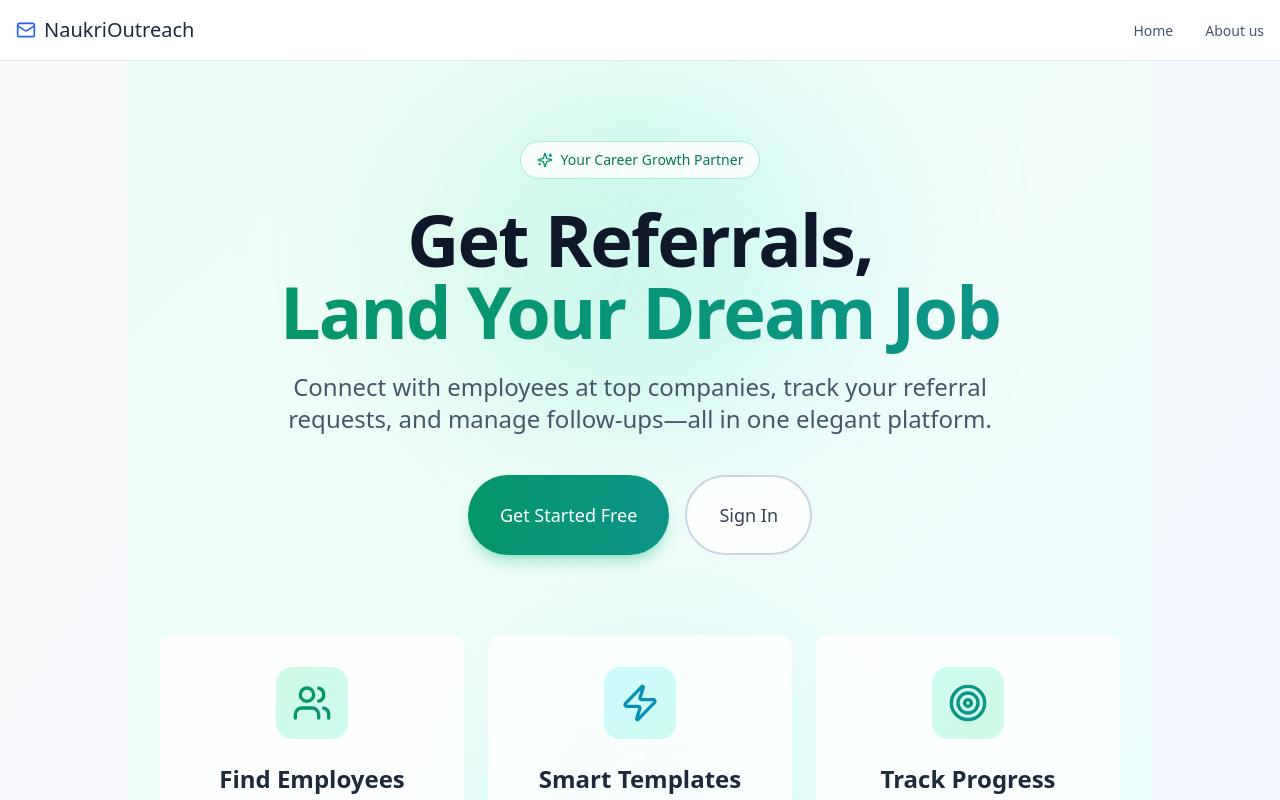
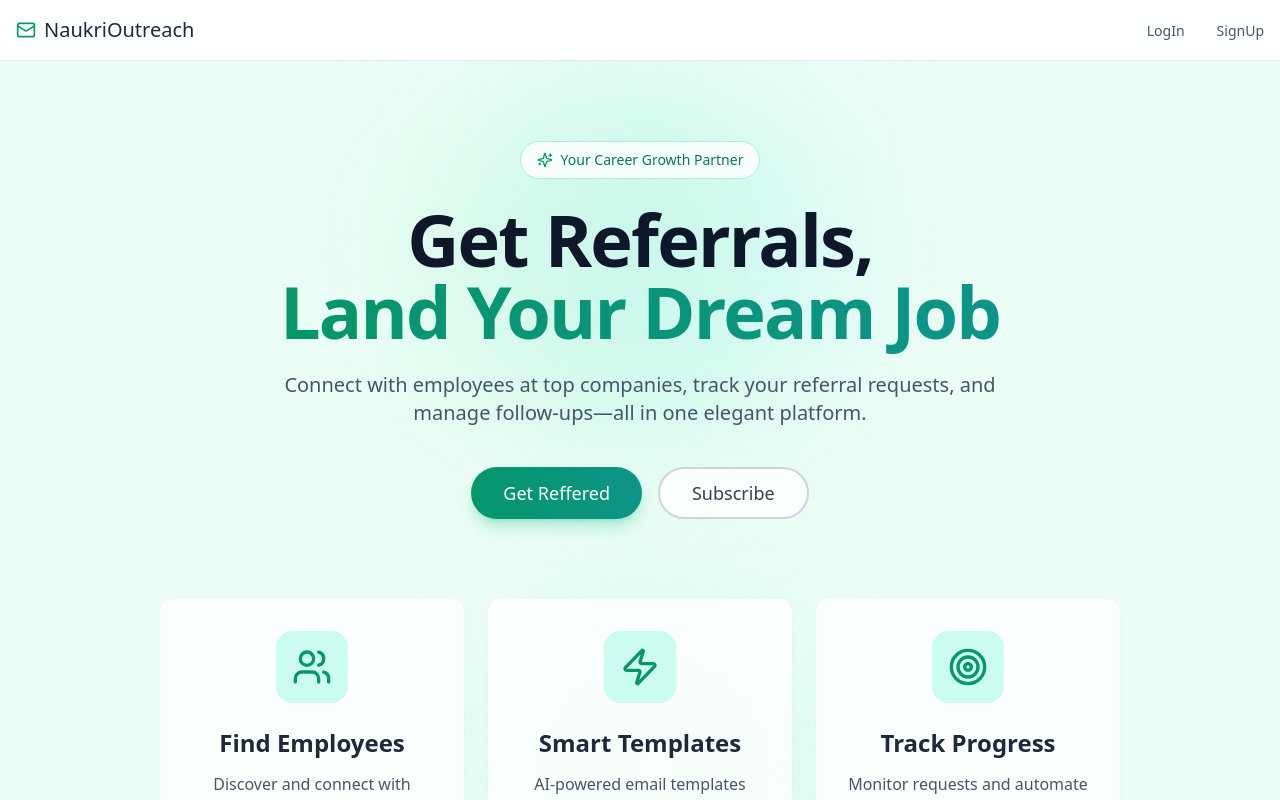
Before and after one commit to Sahil2012/outreach, a React (Vite) app in the folder outreach/: page / in a window 1280 px wide. Shown: the top 800 px of the page. Built offline with nearby package versions, Linux system fonts and the light colour scheme; no server answers.

Commit message:
fix: ui fixes for landing page

```diff
--- a/outreach/src/App.tsx
+++ b/outreach/src/App.tsx
@@ -1,26 +1,26 @@
-import React from 'react';
-import { OutreachProvider, useOutreach } from './context/OutreachContext';
-import { AuthProvider, useAuth } from './context/AuthContext';
-import MainLayout from './components/layout/MainLayout';
-import TemplateSelectionPage from './pages/TemplateSelectionPage';
-import RecipientInfoPage from './pages/RecipientInfoPage';
-import EmailPreviewPage from './pages/EmailPreviewPage';
-import SendEmailPage from './pages/SendEmailPage';
-import HomePage from './pages/HomePage';
-import LoginPage from './pages/LoginPage';
-import SignupPage from './pages/SignupPage';
-import ProfileCreatePage from './pages/ProfileCreatePage';
-import ProfileEditPage from './pages/ProfileEditPage';
-import DashboardPage from './pages/DashboardPage';
-import CompanySearchPage from './pages/CompanySearchPage';
-import FollowupsPage from './pages/FollowupsPage';
+import React from "react";
+import { OutreachProvider, useOutreach } from "./context/OutreachContext";
+import { AuthProvider, useAuth } from "./context/AuthContext";
+import MainLayout from "./components/layout/MainLayout";
+import TemplateSelectionPage from "./pages/TemplateSelectionPage";
+import RecipientInfoPage from "./pages/RecipientInfoPage";
+import EmailPreviewPage from "./pages/EmailPreviewPage";
+import SendEmailPage from "./pages/SendEmailPage";
+import HomePage from "./pages/HomePage";
+import LoginPage from "./pages/LoginPage";
+import SignupPage from "./pages/SignupPage";
+import ProfileCreatePage from "./pages/ProfileCreatePage";
+import ProfileEditPage from "./pages/ProfileEditPage";
+import DashboardPage from "./pages/DashboardPage";
+import CompanySearchPage from "./pages/CompanySearchPage";
+import FollowupsPage from "./pages/FollowupsPage";
 
-import './index.css';
-import { Loader } from './components/ui/loader';
-import { ErrorBoundary } from './components/ErrorBoundry';
-import { BrowserRouter, Route, Routes, Navigate } from 'react-router-dom';
-import ErrorPage from './pages/ErrorPage';
-import NotFound from './pages/NotFound';
+import "./index.css";
+import { Loader } from "./components/ui/loader";
+import { ErrorBoundary } from "./components/ErrorBoundry";
+import { BrowserRouter, Route, Routes, Navigate } from "react-router-dom";
+import ErrorPage from "./pages/ErrorPage";
+import NotFound from "./pages/NotFound";
 
 const OutreachWizard: React.FC = () => {
   const { step, isLoading } = useOutreach();
@@ -42,20 +42,14 @@ const OutreachWizard: React.FC = () => {
 
   return (
     <div className="min-h-screen">
-      {isLoading ? <Loader size="lg" text="Generating Email..." className='h-64'/> : renderStep()}
+      {isLoading ? (
+        <Loader size="lg" text="Generating Email..." className="h-64" />
+      ) : (
+        renderStep()
+      )}
     </div>
   );
 };
-
-function OutreachFlow() {
-  return (
-    <OutreachProvider>
-      <MainLayout>
-        <OutreachWizard />
-      </MainLayout>
-    </OutreachProvider>
-  );
-}
 
 function ProtectedRoute({ children }: { children: React.ReactNode }) {
   const { user, loading } = useAuth();
@@ -80,19 +74,23 @@ function App() {
     <ErrorBoundary>
       <BrowserRouter>
         <AuthProvider>
-          <Routes>
-            <Route path='/' element={<HomePage />}/>
-            <Route path='/login' element={<LoginPage />} />
-            <Route path='/signup' element={<SignupPage />} />
-            <Route path='/profile/create' element={<ProfileCreatePage />} />
-            <Route path='/profile/edit' element={<ProfileEditPage />} />
-            <Route path='/dashboard' element={<DashboardPage />} />
-            <Route path='/company-search' element={<CompanySearchPage />} />
-            <Route path='/followups' element={<FollowupsPage />} />
-            <Route path='/outreach' element={<OutreachFlow />}/>
-            <Route path='/error' element={<ErrorPage />} />
-            <Route path='*' element={<NotFound />} />
-          </Routes>
+          <OutreachProvider>
+            <MainLayout>
+              <Routes>
+                <Route path="/" element={<HomePage />} />
+                <Route path="/login" element={<LoginPage />} />
+                <Route path="/signup" element={<SignupPage />} />
+                <Route path="/profile/create" element={<ProfileCreatePage />} />
+                <Route path="/profile/edit" element={<ProfileEditPage />} />
+                <Route path="/dashboard" element={<DashboardPage />} />
+                <Route path="/company-search" element={<CompanySearchPage />} />
+                <Route path="/followups" element={<FollowupsPage />} />
+                <Route path="/outreach" element={<OutreachWizard />} />
+                <Route path="/error" element={<ErrorPage />} />
+                <Route path="*" element={<NotFound />} />
+              </Routes>
+            </MainLayout>
+          </OutreachProvider>
         </AuthProvider>
       </BrowserRouter>
     </ErrorBoundary>
--- a/outreach/src/components/layout/MainLayout.tsx
+++ b/outreach/src/components/layout/MainLayout.tsx
@@ -9,23 +9,23 @@ const MainLayout: React.FC<MainLayoutProps> = ({ children }) => {
   const outreach = "NaukriOutreach";
 
   return (
-    <div className="min-h-screen bg-gradient-to-br from-gray-50 to-blue-50">
-      <header className="border-b border-slate-200 bg-white sticky top-0 z-10">
+    <div className="min-h-screen bg-gradient-to-br from-emerald-50 via-emerald-50 to-cyan-50 z-50">
+      <header className="border-b border-slate-200 sticky top-0 bg-white/95 z-50">
         <div className="container mx-auto px-4 py-4 flex items-center justify-between">
           <div className="flex items-center gap-2">
-            <Mail className="h-5 w-5 text-blue-600" />
+            <Mail className="h-5 w-5 text-emerald-600" />
             <h1 className="font-medium text-xl text-slate-800">{outreach}</h1>
           </div>
           <nav className="hidden sm:block">
             <ul className="flex items-center gap-8">
               <li>
-                <a href="/" className="text-slate-600 hover:text-blue-600 text-sm font-medium transition-colors">
-                  Home
+                <a href="/" className="text-slate-600 hover:text-emerald-600 text-sm font-medium transition-colors">
+                  LogIn
                 </a>
               </li>
               <li>
-                <a href="#" className="text-slate-600 hover:text-blue-600 text-sm font-medium transition-colors">
-                  About us
+                <a href="#" className="text-slate-600 hover:text-emerald-600 text-sm font-medium transition-colors">
+                  SignUp
                 </a>
               </li>
             </ul>
@@ -40,7 +40,7 @@ const MainLayout: React.FC<MainLayoutProps> = ({ children }) => {
 
       <main className="container mx-auto px-4 py-8 max-w-5xl">{children}</main>
 
-      <footer className="bg-white py-6 border-t border-slate-100">
+      <footer className="bg-transparent py-6 border-t-2 border-neutral-100">
         <div className="container mx-auto px-4 text-center text-slate-500 text-sm">
           <p>&copy; {new Date().getFullYear()} {outreach}. All rights reserved.</p>
         </div>
--- a/outreach/src/lib/supabase.ts
+++ b/outreach/src/lib/supabase.ts
@@ -1,7 +1,7 @@
 import { createClient } from '@supabase/supabase-js';
 
 const supabaseUrl = import.meta.env.VITE_SUPABASE_URL;
-const supabaseAnonKey = import.meta.env.VITE_SUPABASE_SUPABASE_ANON_KEY;
+const supabaseAnonKey = import.meta.env.VITE_SUPABASE_ANON_KEY;
 
 if (!supabaseUrl || !supabaseAnonKey) {
   throw new Error('Missing Supabase environment variables');
--- a/outreach/src/pages/HomePage.tsx
+++ b/outreach/src/pages/HomePage.tsx
@@ -3,8 +3,7 @@ import { Template } from '../types';
 import { templates } from '../data/templates';
 import Card from '../components/ui/Card';
 import Button from '../components/ui/Button';
-import MainLayout from '../components/layout/MainLayout';
-import { Mail, TrendingUp, Users, Sparkles, Target, Zap } from 'lucide-react';
+import { Mail, Users, Sparkles, Target, Zap } from 'lucide-react';
 
 export default function HomePage() {
   const navigate = useNavigate();
@@ -14,9 +13,8 @@ export default function HomePage() {
   };
 
   return (
-    <MainLayout>
       <div className="min-h-screen -mx-4 -my-8">
-        <section className="relative min-h-screen flex items-center justify-center bg-gradient-to-br from-emerald-50 via-teal-50 to-cyan-50 overflow-hidden">
+        <section className="relative min-h-screen flex items-center justify-center overflow-hidden">
           <div className="absolute inset-0 bg-grid-slate-100 [mask-image:linear-gradient(0deg,white,rgba(255,255,255,0.6))] -z-10" />
           <div className="absolute top-0 left-1/4 w-96 h-96 bg-emerald-200 rounded-full mix-blend-multiply filter blur-3xl opacity-20 animate-blob" />
           <div className="absolute top-0 right-1/4 w-96 h-96 bg-cyan-200 rounded-full mix-blend-multiply filter blur-3xl opacity-20 animate-blob animation-delay-2000" />
@@ -24,7 +22,7 @@ export default function HomePage() {
 
           <div className="relative z-10 max-w-7xl mx-auto px-4 sm:px-6 lg:px-8 py-20 w-full">
             <div className="text-center mb-16">
-              <div className="inline-flex items-center gap-2 px-4 py-2 bg-white/80 backdrop-blur-sm rounded-full border border-emerald-200 mb-6">
+              <div className="inline-flex items-center gap-2 px-4 py-2 bg-white/80 backdrop-blur-sm rounded-full border border-emerald-200 mb-6 cursor-pointer">
                 <Sparkles className="w-4 h-4 text-emerald-600" />
                 <span className="text-sm font-medium text-emerald-700">Your Career Growth Partner</span>
               </div>
@@ -34,32 +32,32 @@ export default function HomePage() {
                   Land Your Dream Job
                 </span>
               </h1>
-              <p className="text-xl md:text-2xl text-slate-600 max-w-3xl mx-auto mb-10 leading-relaxed">
+              <p className="text-l md:text-xl text-slate-600 max-w-3xl mx-auto mb-10 leading-relaxed">
                 Connect with employees at top companies, track your referral requests, and manage follow-ups—all in one elegant platform.
               </p>
               <div className="flex justify-center gap-4 flex-wrap">
                 <Button
                   size="lg"
                   onClick={() => navigate('/signup')}
-                  className="bg-gradient-to-r from-emerald-600 to-teal-600 hover:from-emerald-700 hover:to-teal-700 text-white px-8 py-6 text-lg shadow-lg shadow-emerald-500/30 hover:shadow-xl hover:shadow-emerald-500/40 transition-all duration-300"
+                  className="bg-gradient-to-r from-emerald-600 to-teal-600 hover:from-emerald-700 hover:to-teal-700 text-white px-8 py-2 text-lg shadow-lg shadow-emerald-500/30 hover:shadow-xl hover:shadow-emerald-500/40 transition-all duration-300"
                 >
-                  Get Started Free
+                  Get Reffered
                 </Button>
                 <Button
                   size="lg"
                   variant="outline"
                   onClick={() => navigate('/login')}
-                  className="border-2 border-slate-300 hover:border-emerald-500 hover:text-emerald-700 px-8 py-6 text-lg bg-white/80 backdrop-blur-sm"
+                  className="border-2 border-slate-300 hover:border-emerald-500 hover:text-emerald-700 px-8 py-2 text-lg bg-white/80 backdrop-blur-sm"
                 >
-                  Sign In
+                  Subscribe
                 </Button>
               </div>
             </div>
 
             <div className="grid md:grid-cols-3 gap-6 mt-20">
-              <Card className="group p-8 text-center bg-white/80 backdrop-blur-sm hover:bg-white hover:shadow-2xl transition-all duration-300 border-0 hover:-translate-y-1">
+              <Card className="group p-8 text-center bg-white/80 backdrop-blur-sm hover:bg-white hover:shadow-2xl transition-all duration-300 border-0 hover:-translate-y-1 cursor-pointer">
                 <div className="flex justify-center mb-6">
-                  <div className="p-4 bg-gradient-to-br from-emerald-100 to-teal-100 rounded-2xl group-hover:scale-110 transition-transform duration-300">
+                  <div className="p-4 bg-gradient-to-br from-teal-100 to-teal-100 rounded-2xl group-hover:scale-110 transition-transform duration-300">
                     <Users className="w-10 h-10 text-emerald-600" />
                   </div>
                 </div>
@@ -69,10 +67,10 @@ export default function HomePage() {
                 </p>
               </Card>
 
-              <Card className="group p-8 text-center bg-white/80 backdrop-blur-sm hover:bg-white hover:shadow-2xl transition-all duration-300 border-0 hover:-translate-y-1">
+              <Card className="group p-8 text-center bg-white/80 backdrop-blur-sm hover:bg-white hover:shadow-2xl transition-all duration-300 border-0 hover:-translate-y-1 cursor-pointer">
                 <div className="flex justify-center mb-6">
-                  <div className="p-4 bg-gradient-to-br from-cyan-100 to-teal-100 rounded-2xl group-hover:scale-110 transition-transform duration-300">
-                    <Zap className="w-10 h-10 text-cyan-600" />
+                  <div className="p-4 bg-gradient-to-br from-teal-100 to-teal-100 rounded-2xl group-hover:scale-110 transition-transform duration-300">
+                    <Zap className="w-10 h-10 text-emerald-600" />
                   </div>
                 </div>
                 <h3 className="text-2xl font-bold text-slate-800 mb-3">Smart Templates</h3>
@@ -81,10 +79,10 @@ export default function HomePage() {
                 </p>
               </Card>
 
-              <Card className="group p-8 text-center bg-white/80 backdrop-blur-sm hover:bg-white hover:shadow-2xl transition-all duration-300 border-0 hover:-translate-y-1">
+              <Card className="group p-8 text-center bg-white/80 backdrop-blur-sm hover:bg-white hover:shadow-2xl transition-all duration-300 border-0 hover:-translate-y-1 cursor-pointer">
                 <div className="flex justify-center mb-6">
-                  <div className="p-4 bg-gradient-to-br from-teal-100 to-emerald-100 rounded-2xl group-hover:scale-110 transition-transform duration-300">
-                    <Target className="w-10 h-10 text-teal-600" />
+                  <div className="p-4 bg-gradient-to-br from-teal-100 to-teal-100 rounded-2xl group-hover:scale-110 transition-transform duration-300">
+                    <Target className="w-10 h-10 text-emerald-600" />
                   </div>
                 </div>
                 <h3 className="text-2xl font-bold text-slate-800 mb-3">Track Progress</h3>
@@ -101,7 +99,7 @@ export default function HomePage() {
 
           <div className="relative z-10 max-w-7xl mx-auto px-4 sm:px-6 lg:px-8 py-20 w-full">
             <div className="text-center mb-16">
-              <div className="inline-flex items-center gap-2 px-4 py-2 bg-emerald-500/10 backdrop-blur-sm rounded-full border border-emerald-500/20 mb-6">
+              <div className="inline-flex items-center gap-2 px-4 py-2 bg-emerald-500/10 backdrop-blur-sm rounded-full border border-emerald-500/20 mb-6 cursor-pointer">
                 <Mail className="w-4 h-4 text-emerald-400" />
                 <span className="text-sm font-medium text-emerald-300">Professionally Crafted</span>
               </div>
@@ -150,7 +148,7 @@ export default function HomePage() {
               <Button
                 size="lg"
                 onClick={() => navigate('/signup')}
-                className="bg-gradient-to-r from-emerald-600 to-teal-600 hover:from-emerald-700 hover:to-teal-700 text-white px-10 py-6 text-lg shadow-lg shadow-emerald-500/30 hover:shadow-xl hover:shadow-emerald-500/40"
+                className="bg-gradient-to-r from-emerald-600 to-teal-600 hover:from-emerald-700 hover:to-teal-700 text-white px-10 py-2 text-lg shadow-lg shadow-emerald-500/30 hover:shadow-xl hover:shadow-emerald-500/40"
               >
                 Get Started Now
               </Button>
@@ -158,6 +156,5 @@ export default function HomePage() {
           </div>
         </section>
       </div>
-    </MainLayout>
   );
 }
```
